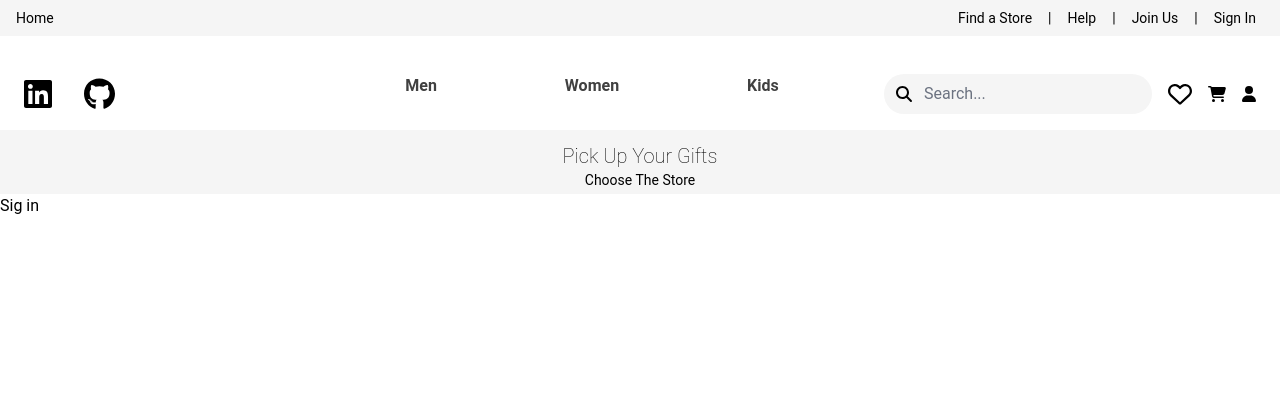
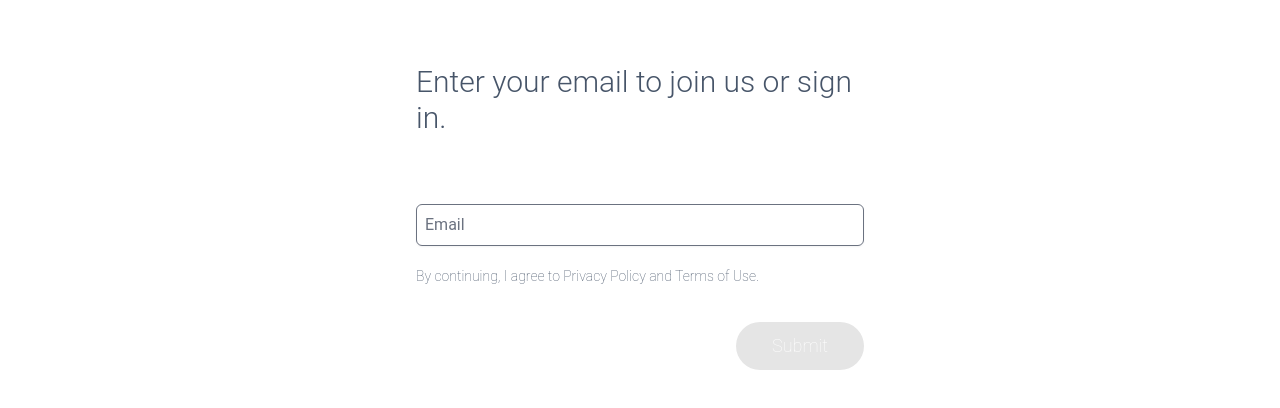
Before and after one commit to mSharifHub/e-commerce, a React (Create React App) app: page /api/sign-in in a window 1280 px wide. Shown: the top 408 px of the page. Built offline with nearby package versions, Linux system fonts and the light colour scheme.

Commit message:
sign-in singn-up email check implementation

```diff
--- a/src/App.js
+++ b/src/App.js
@@ -1,26 +1,32 @@
 import { BrowserRouter as Router, Routes, Route } from "react-router-dom";
 import { Home } from "./components/pages/Home";
-import Nav from "./components/navigation/Nav";
+
 import { Cart } from "./components/pages/Cart";
-import { SignIn } from "./components/pages/SignIn";
+import { SignIn } from "./components/pages/SignInAndSignOut/SignIn";
 import Help from "./components/pages/Help";
 import JoinUs from "./components/pages/JoinUs";
 import FindStore from "./components/pages/FindStore";
-import Header from "./components/header/Header";
+import MinimalLayout from "./components/pages/Layouts/MinimalLayout";
+import MainLayout from "./components/pages/Layouts/MainLayout";
 
 export function App() {
   return (
     <div className="h-screen w-screen">
       <Router>
-        <Header />
-        <Nav />
         <Routes>
-          <Route exact path="/" Component={Home} />
-          <Route path="/api/find-store" Component={FindStore} />
-          <Route path="/api/help" Component={Help} />
-          <Route path="/api/join-us" Component={JoinUs} />
-          <Route path="/api/sign-in" Component={SignIn} />
-          <Route path="/api/cart" Component={Cart} />
+          {/* Main layout routes */}
+          <Route path="/" element={<MainLayout />}>
+            <Route index element={<Home />} />
+            <Route path="api/find-store" element={<FindStore />} />
+            <Route path="api/help" element={<Help />} />
+            <Route path="api/join-us" element={<JoinUs />} />
+            <Route path="api/cart" element={<Cart />} />
+          </Route>
+
+          {/* Minimal layout route */}
+          <Route path="/api/sign-in" element={<MinimalLayout />}>
+            <Route index element={<SignIn />} />
+          </Route>
         </Routes>
       </Router>
     </div>
--- a/src/components/navigation/icons/User.jsx
+++ b/src/components/navigation/icons/User.jsx
@@ -1,10 +1,13 @@
+import { Link } from "react-router-dom";
 import { FontAwesomeIcon } from "@fortawesome/react-fontawesome";
 import { faUser } from "@fortawesome/free-solid-svg-icons";
 
 export default function UserIcon() {
   return (
     <div className="flex justify-center items-center cursor-pointer transition-transform duration-100  hover:scale-125 ">
-      <FontAwesomeIcon icon={faUser} size="md" />
+      <Link to="/api/sign-in">
+        <FontAwesomeIcon icon={faUser} size="md" />
+      </Link>
     </div>
   );
 }
--- a/src/components/navigation/navigation_helpers/NavHelper.jsx
+++ b/src/components/navigation/navigation_helpers/NavHelper.jsx
@@ -9,8 +9,8 @@ import { SearchBar } from "../search/SearchBar";
 
 export default function NavHelper() {
   return (
-    <div className=" grid  grid-cols-2 lg:grid-cols-[0.5fr_1fr_0.5fr]">
-      <div className="flex justify-start items-center space-x-8 mx-4">
+    <div className=" grid grid-cols-1 lg:grid-cols-[0.2fr_2fr] xl:grid-cols-[0.5fr_1fr_0.5fr]">
+      <div className="hidden md:flex justify-start items-center space-x-10 mx-4 col-span-1 ">
         <a href="https://www.linkedin.com/in/mohamed-sharif-47301520b/">
           <Linkedin />
         </a>
@@ -21,7 +21,7 @@ export default function NavHelper() {
       <div className=" hidden lg:flex justify-around col-span-1 col-start-2 ">
         <NavigationHelperLinks />
       </div>
-      <div className="flex justify-end  items-center  space-x-4 col-span-1 col-start-3">
+      <div className="flex  justify-center lg:justify-end  items-center  space-x-8 col-span-1 col-start-1 md:col-start-2 lg:col-start-3 transition-all duration-100 ease-out">
         <SearchBar />
         <HeartIcon />
         <CartIcon />
--- a/src/components/navigation/navigation_helpers/navigation_helper_links/NavigationHelperLinks.jsx
+++ b/src/components/navigation/navigation_helpers/navigation_helper_links/NavigationHelperLinks.jsx
@@ -10,7 +10,7 @@ const arr = [
 
 export default function NavigationHelperLinks() {
   return (
-    <nav className="flex space-x-[8rem] text-neutral-700 font-semibold ">
+    <nav className="flex space-x-[7rem] text-neutral-700 font-semibold ">
       {arr.map((link) => (
         <React.Fragment key={link.name}>
           <Link to={link.path}>
--- a/src/components/navigation/search/SearchBar.jsx
+++ b/src/components/navigation/search/SearchBar.jsx
@@ -17,7 +17,7 @@ export function SearchBar() {
       <input
         type="text"
         id="searchBar"
-        className="flex rounded-full  py-2 pr-2 pl-10  bg-neutral-100  text-nowrap  text-left border-none   hover:bg-slate-200 focus:outline-none  focus:border-transparent focus:ring-0"
+        className="flex rounded-full  py-2  px-[2rem] pl-10  bg-neutral-100  text-nowrap  text-left border-none   hover:bg-slate-200 focus:outline-none  focus:border-transparent focus:ring-0 transition-all duration-150 ease-out"
         placeholder="Search..."
       />
     </form>
--- /dev/null
+++ b/src/components/pages/Layouts/MainLayout.jsx
@@ -0,0 +1,16 @@
+import { Outlet } from "react-router-dom";
+import Header from "../../header/Header";
+import Nav from "../../navigation/Nav";
+
+export default function MainLayout() {
+  return (
+    <>
+      <Header />
+      <Nav />
+
+      <main>
+        <Outlet />
+      </main>
+    </>
+  );
+}
--- /dev/null
+++ b/src/components/pages/Layouts/MinimalLayout.jsx
@@ -0,0 +1,9 @@
+import { Outlet } from "react-router-dom";
+
+export default function MinimalLayout() {
+  return (
+    <div>
+      <Outlet />
+    </div>
+  );
+}
--- a/src/components/pages/SignIn.jsx
+++ /dev/null
@@ -1,3 +0,0 @@
-export function SignIn() {
-  return <div>Sig in</div>;
-}
--- /dev/null
+++ b/src/components/pages/SignInAndSignOut/SignIn.jsx
@@ -0,0 +1,124 @@
+/* eslint-disable react/self-closing-comp */
+/* eslint-disable jsx-a11y/mouse-events-have-key-events */
+/* eslint-disable jsx-a11y/label-has-for */
+/* eslint-disable jsx-a11y/label-has-associated-control */
+import { useState } from "react";
+
+export function SignIn() {
+  const [mouseOver, setMouseOver] = useState(false);
+  const [email, setEmail] = useState("");
+  const [valid, setValid] = useState(false);
+  const [touched, setTouched] = useState(false);
+  const [submitemail, setSubmitemail] = useState(false);
+
+  const handleOnMouseOver = () => {
+    setMouseOver(true);
+  };
+  const handleOnMouseLeave = () => {
+    setMouseOver(false);
+  };
+
+  const handleEmailChange = (event) => {
+    setTouched(true);
+    const regex = /^[a-zA-Z0-9._%+-]+@[a-zA-Z0-9.-]+\.[a-zA-Z]{2,}$/;
+    const input = event.target.value;
+    setEmail(input);
+    setValid(regex.test(input) && input.length >= 3);
+  };
+
+  // const dummyUser = {
+  //   email: "msharifemail@gmail.com",
+  //   password: "MySuperSecret01$%",
+  // };
+
+  const handleEmailSubmit = (event) => {
+    event.preventDefault();
+    setSubmitemail(true);
+    setTimeout(() => {
+      setEmail("");
+      setTouched(false);
+      setValid(false);
+      setSubmitemail(false);
+    }, 2000);
+
+    // TODO logic to send data to back end//
+  };
+
+  const label = touched && !valid ? "Required" : "Email";
+
+  return (
+    <div className="w-screen  h-screen ">
+      <span className="text-3xl font-light flex justify-center items-center mt-[4rem] mx-auto text-slate-600 whitespace-normal  max-w-md  signInSignOutslideIn ">
+        Enter your email to join us or sign in.
+      </span>
+      <form
+        type="submit"
+        className="max-w-md mx-auto mt-[4rem] space-y-5 signInSignOutslideIn "
+        onSubmit={handleEmailSubmit}
+      >
+        <div className="relative">
+          {(mouseOver || (touched && !valid)) && (
+            <span
+              className={`absolute -top-2  -translate-y-1/8  left-4 font-thing z-4 bg-white transition-all duration-100 ease-in-out tracking-[0.25em] ${
+                touched && !valid ? "text-red-500" : "text-gray-700"
+              }`}
+            >
+              {label}
+            </span>
+          )}
+
+          <label
+            htmlFor="email"
+            className="text-md font-medium  text-gray-700 capitalize "
+          />
+          <input
+            type="email"
+            id="email"
+            name="email"
+            onMouseOver={handleOnMouseOver}
+            onMouseLeave={handleOnMouseLeave}
+            onChange={handleEmailChange}
+            value={email}
+            required
+            placeholder={!mouseOver && "Email"}
+            className={`mt-1 p-2 w-full border rounded-md shadow-sm focus:outline-none  ${
+              touched && !valid ? "focus:ring-red-500" : "focus:ring-slate-900"
+            } focus:border-transparent`}
+          />
+        </div>
+        {!valid && email.length > 0 ? (
+          <span className="text-red-500 text-sm"> invalid email</span>
+        ) : null}
+
+        <div className="flex justify-start items-center font-thin text-slate-600 whitespace-normal text-sm">
+          <span>
+            By continuing, I agree to Privacy Policy and Terms of Use.
+          </span>
+        </div>
+        <div className="flex justify-end items-center mt-4">
+          <button
+            type="submit"
+            className={`flex justify-center items-center w-[8rem] h-[3rem] mt-4 bg-black text-white rounded-full text-lg font-thin  capitalize transition-all duration-100 ease-out ${
+              !valid
+                ? "opacity-10"
+                : "opacity-100 cursor-pointer hover:scale-110"
+            }`}
+            disabled={!valid}
+          >
+            {submitemail ? (
+              <span className="inline-block animate-spin rounded-full h-8 w-8 border-t-2 border-b-2 border-white"></span>
+            ) : (
+              "submit"
+            )}
+          </button>
+        </div>
+      </form>
+      {/* <button
+        type="button"
+        className="flex justify-center items-center w-[8rem] h-[3rem] mt-4 bg-black text-white rounded-full text-lg font-thin  capitalize transition-all duration-100 ease-out  cursor-pointer hover:scale-110"
+      >
+        return
+      </button> */}
+    </div>
+  );
+}
--- a/src/components/products/components/WriteReview.jsx
+++ b/src/components/products/components/WriteReview.jsx
@@ -1,5 +1,6 @@
 /* eslint-disable jsx-a11y/label-has-associated-control */
 import React, { useState } from "react";
+import { Link } from "react-router-dom";
 import { FontAwesomeIcon } from "@fortawesome/react-fontawesome";
 import { faStar } from "@fortawesome/free-solid-svg-icons";
 import { useUser } from "../../../providers/contexts/userContext";
@@ -43,12 +44,14 @@ export default function WriteReview({ addReview, productId, setIsVisible }) {
         <div className="flex justify-center items-center text-sm font-semibold mb-8">
           You must login to comment
         </div>
+        <Link to="/api/sign-in">
           <button
             type="button"
             className=" flex justify-center mt-2   items-center w-[8rem] h-[3rem] border-2 rounded-full text-lg text-white bg-black font-thin  capitalize transition-all duration-100 hover:scale-105"
           >
             login
           </button>
+        </Link>
       </div>
     </>
   ) : (
--- a/src/styles/main.css
+++ b/src/styles/main.css
@@ -60,6 +60,34 @@ input[type="radio"] {
   animation: modalSlideUp 0.2s ease forwards;
 }
 
+@keyframes signIn-SignUp-SlideIn {
+  from {
+    transform: translateX(-100%);
+  }
+  to {
+    transform: translateX(0);
+  }
+}
+
+@keyframes signIn-SignUp-SlideOut {
+  from {
+    transform: translateX(0);
+  }
+  to {
+    transform: translateX(-100%);
+  }
+}
+
+.signInSignOutslideIn {
+  animation: signIn-SignUp-SlideIn 0.5s ease-out forwards;
+  display: block;
+}
+
+.signInSignOutslideOut {
+  animation: signIn-SignUp-SlideOut 0.5s ease-out forwards;
+  display: block;
+}
+
 @keyframes fadeInAnimation {
   from {
     opacity: 0;
```
Lines whose indentation alone changed are shown as unchanged.
